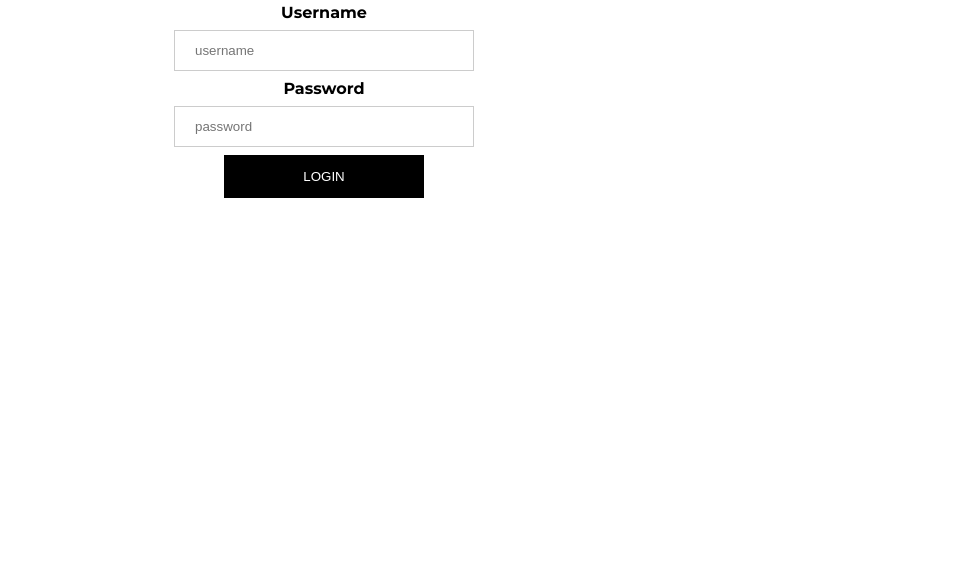
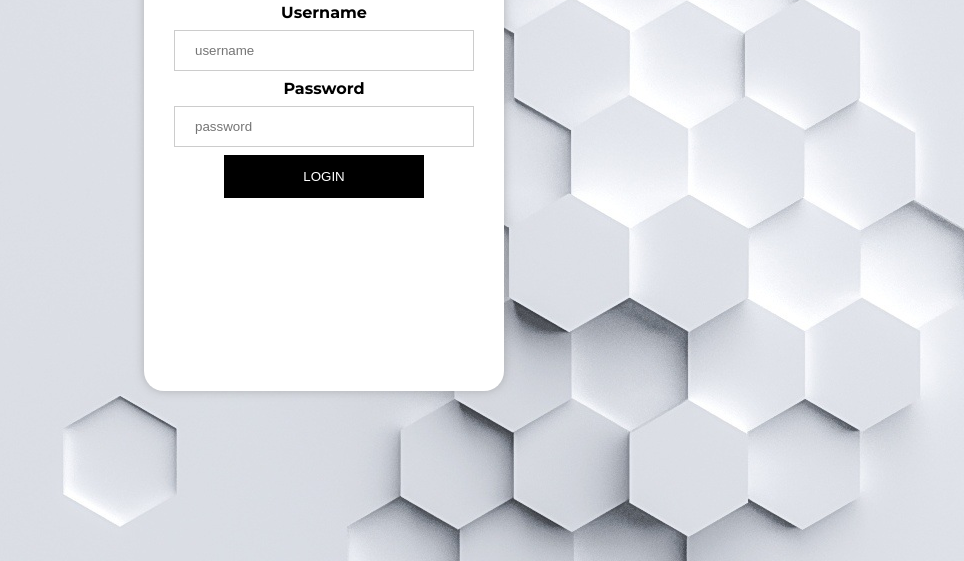
Before and after one commit to kris701/P2-Project, a website: page P2Project/ClientSide/adminloginpage/login.html in a window 1280 px wide. Shown: the part 239-800 px from the top of the page, without its empty margins (316-1280 px from the left). Drawn offline with Linux system fonts and the light colour scheme.

Commit message:
Quickfix to background on login page

```diff
--- a/P2Project/ClientSide/adminloginpage/login.css
+++ b/P2Project/ClientSide/adminloginpage/login.css
@@ -6,7 +6,7 @@ html, body {
 }
 
 .mainContainer {
-    background-image: url("background/4.jpg");
+    background: url("../background/4.jpg");
     min-height: 100%;
     min-width: 100%;
 }
@@ -22,6 +22,7 @@ html, body {
     width: 300px;
     background: #ffffff;
     border-radius: 20px;
+    box-shadow: 0px 0px 10px #8f8f8f94;
     padding: 30px;
     display: table;
     text-align: center;
```
Also changed, not shown: 1 other file.
